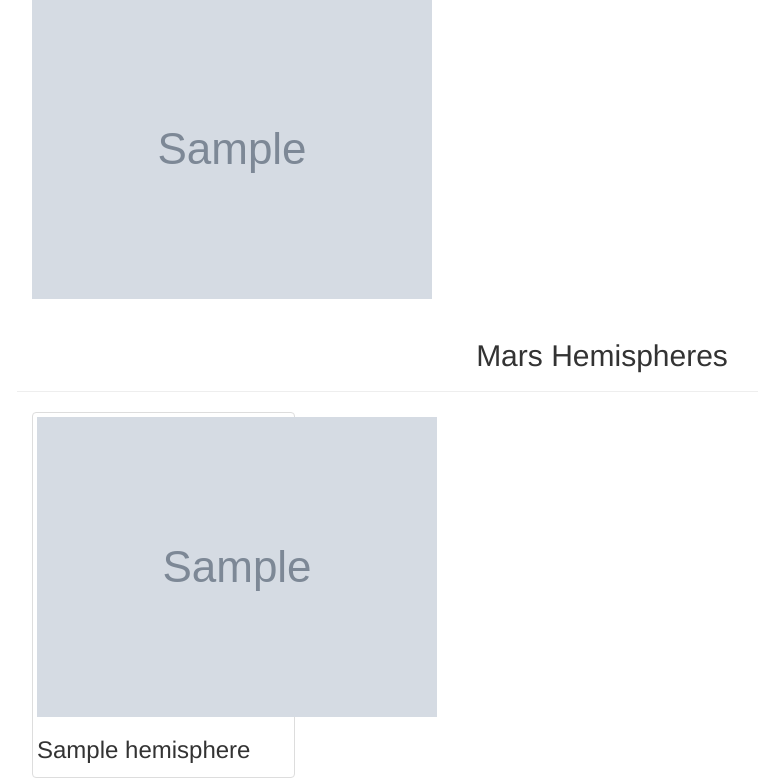
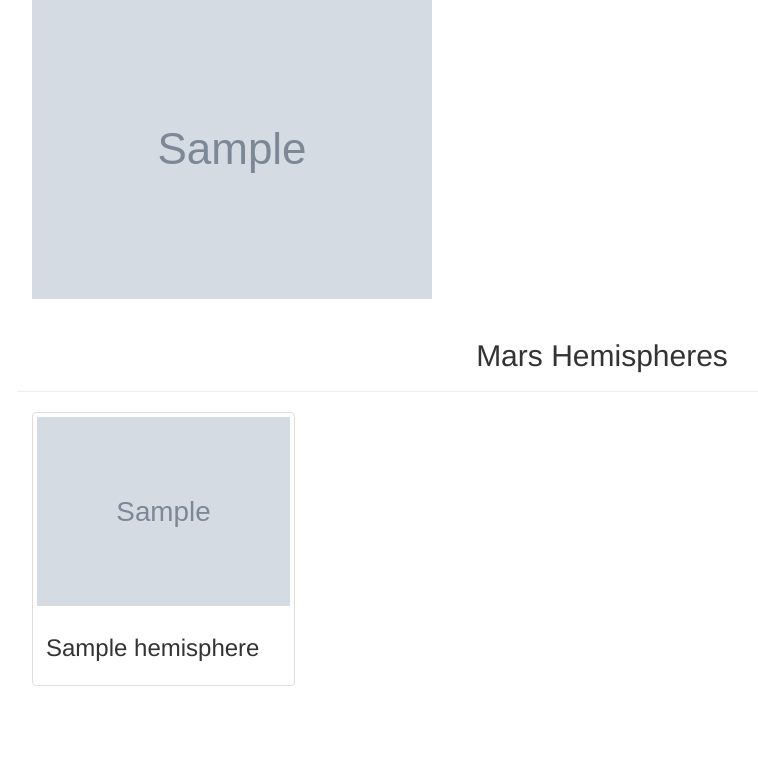
Before and after one commit to profweston/Mission_to_Mars, a Flask app: page / in a window 1280 px wide. Shown: the part 456-1234 px from the top of the page, without its empty margins (38-796 px from the left). After the commit the page ends 1142 px from the top, so only its background shows below. Run offline with Flask 2, Linux system fonts and the light colour scheme; grey boxes marked "Sample" are stand-in pictures; a database or web service that is not in the repository returns one stand-in record (values such as "Sample title"); some libraries are stand-ins or nearby versions.

Commit message:
Add files via upload

```diff
--- a/templates/index.html
+++ b/templates/index.html
@@ -61,8 +61,8 @@
         </div>
 
         {% for hemisphere in mars.hemispheres %}
-        <div class="col-md-3">
-          <div class="img-thumbnail">
+        <div class="col-xs-3">
+          <div class="thumbnail">
             <img src="{{hemisphere.img_url | default('static/images/error.png', true)}}" alt="Responsive image">
             <div class="caption">
               <h3>{{hemisphere.title}}</h3>
```
